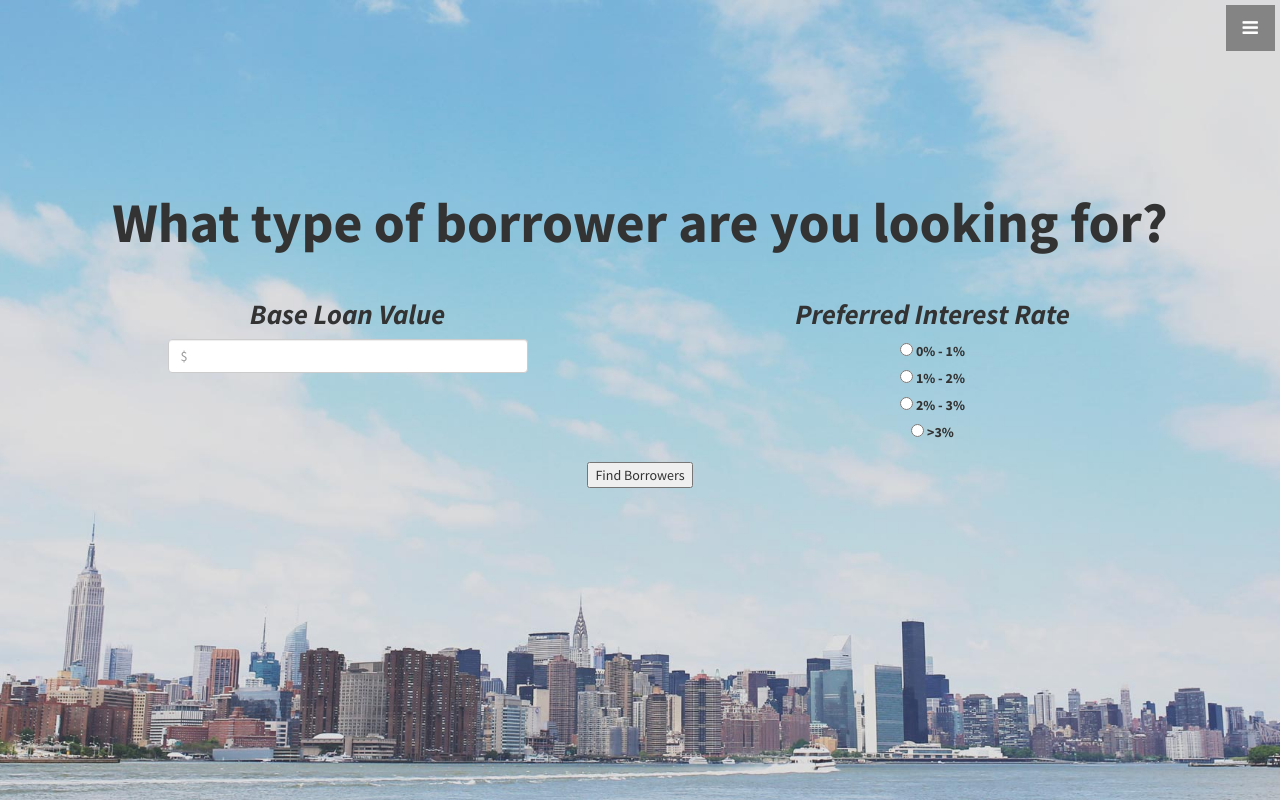
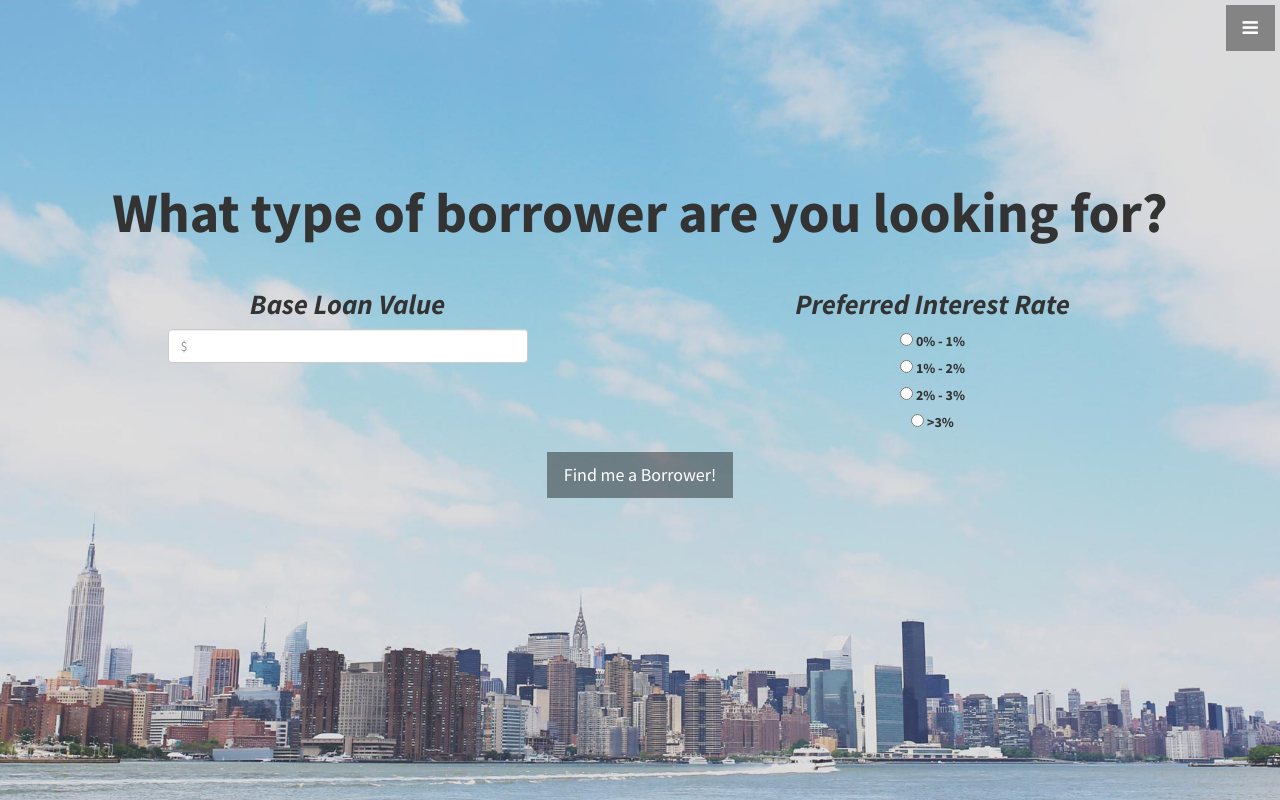
Before and after one commit to Shashank-Ojha/MakeBank, a Flask app: page /lend in a window 1280 px wide. Run offline with Flask 2, Linux system fonts and the light colour scheme; some libraries are stand-ins or nearby versions.

Commit message:
Update Links

```diff
--- a/templates/lend.html
+++ b/templates/lend.html
@@ -116,7 +116,7 @@ h1{
                 </div>
             </div> -->
 
-            <input type="submit" name="my-form" value="Find Borrowers">
+            <input class="btn btn-dark btn-lg" type="submit" name="my-form" value="Find me a Borrower!" href="/lenderSearch">
           </form>
             <div class = "row">
             <br>
```
